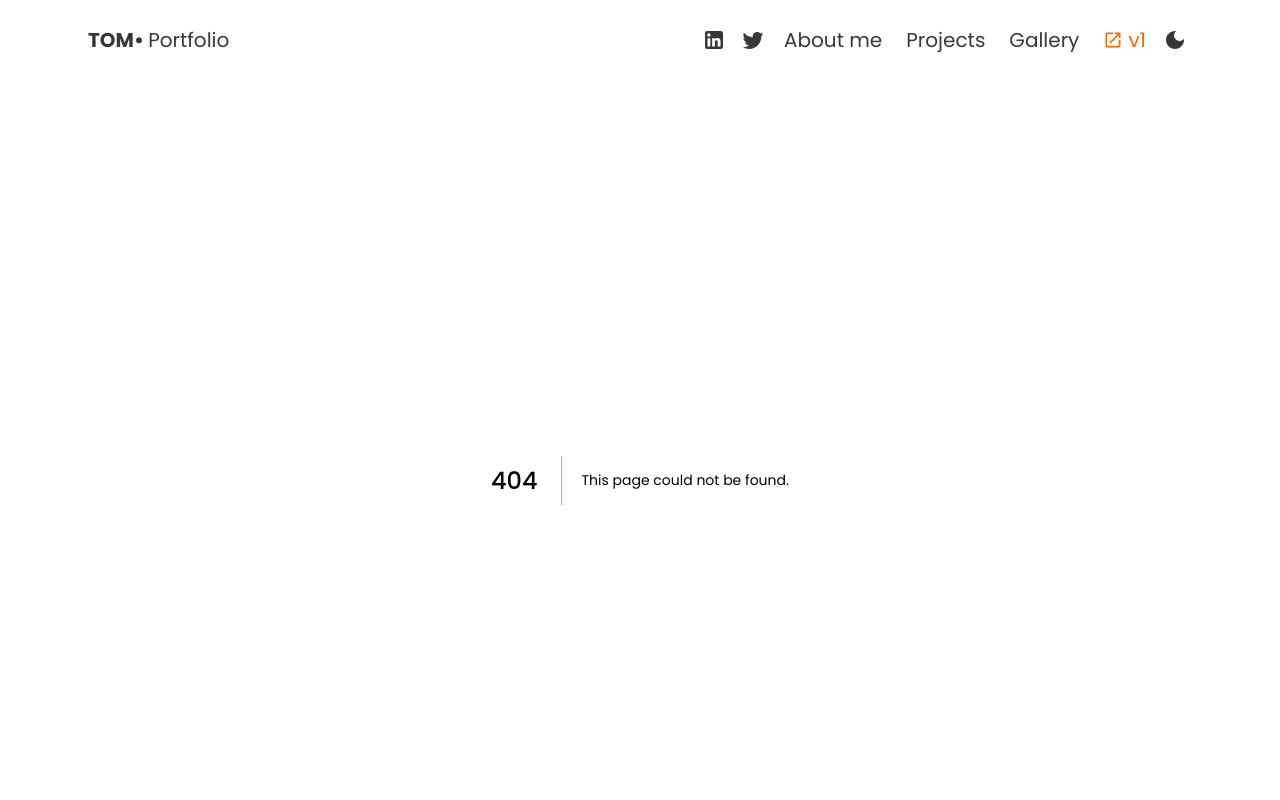
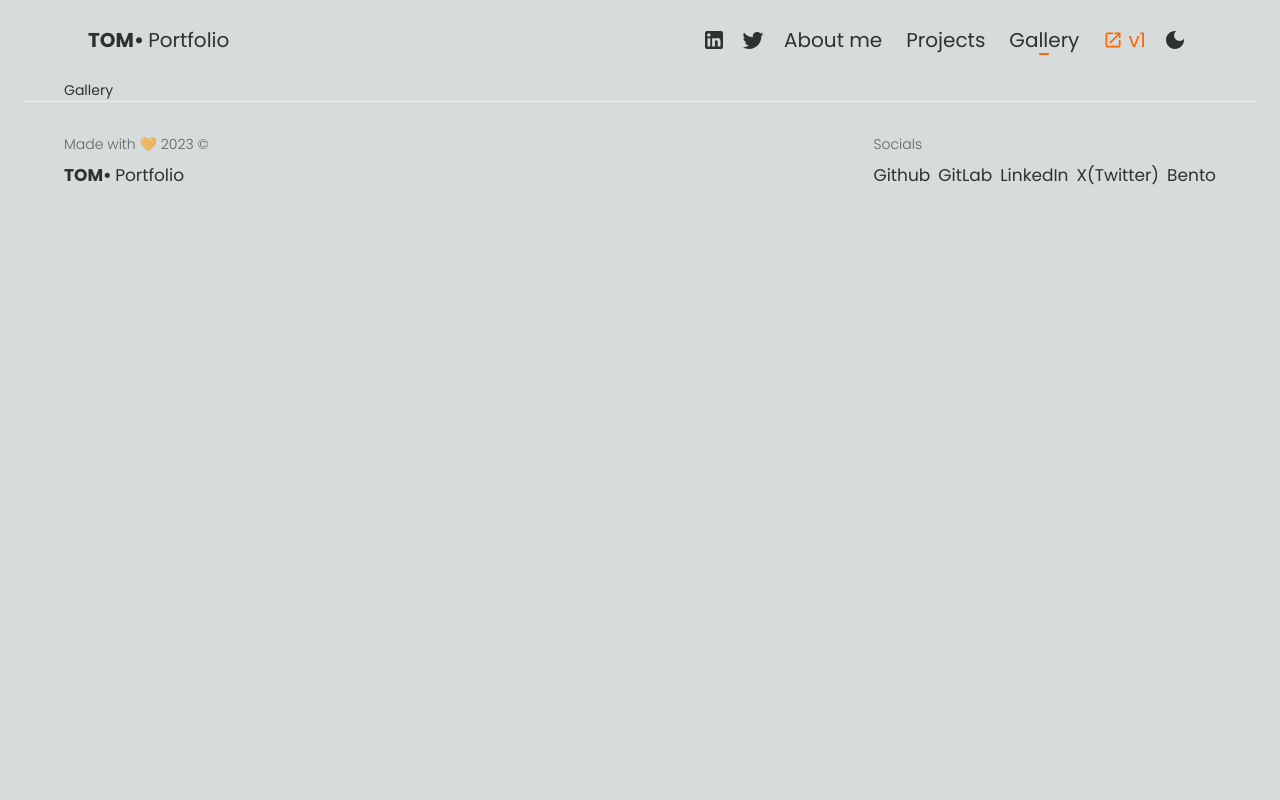
Before and after one commit to Tom-michel/Portfolio-v2-nextJs, a Next.js app: page /gallery in a window 1280 px wide. Before the commit this address had no page. Shown: the top 800 px of the page. Built offline with nearby package versions, Linux system fonts and the light colour scheme.

Commit message:
UPDATE: previous image added

```diff
--- a/components/Layout.tsx
+++ b/components/Layout.tsx
@@ -2,6 +2,7 @@ import React from "react";
 import Footer from "./Footer";
 import Navbar from "./Navbar";
 import { Container } from "@mui/material";
+import Head from "next/head";
 
 export default function Layout({ children }: { children: React.ReactNode }) {
   return (
--- a/components/Navbar.tsx
+++ b/components/Navbar.tsx
@@ -15,7 +15,6 @@ import {
 import {
   AppBar,
   Box,
-  Button,
   Container,
   Divider,
   IconButton,
@@ -26,6 +25,7 @@ import {
   Typography,
 } from "@mui/material";
 import Link from "next/link";
+import { useRouter } from "next/router";
 import React, { useEffect, useState } from "react";
 
 const pages = [
@@ -67,6 +67,8 @@ const socials = [
 ];
 
 export default function Navbar() {
+  const router = useRouter();
+
   const [anchorElNav, setAnchorElNav] = React.useState<null | HTMLElement>(
     null
   );
@@ -165,6 +167,7 @@ export default function Navbar() {
                   alignItems: "center",
                 }}
               >
+                {/* socials */}
                 <Box sx={{ display: "flex", alignItems: "center" }}>
                   {socials.map((social) => (
                     <IconButton
@@ -184,6 +187,7 @@ export default function Navbar() {
                   ))}
                 </Box>
 
+                {/* menu */}
                 <Box
                   sx={{ flexGrow: 0, display: "flex", alignItems: "center" }}
                 >
@@ -333,9 +337,29 @@ export default function Navbar() {
                     flexGrow: 0,
                     display: { xs: "none", md: "flex" },
                     alignItems: "center",
+                    ".page": {
+                      position: "relative",
+                      display: "flex",
+                      flexDirection: "column",
+                      alignItems: "center",
+                    },
+                    ".page span": {
+                      position: "absolute",
+                      top: 28,
+                      backgroundColor: "var(--primaryColor)",
+                      height: 2,
+                      width: 10,
+                      borderRadius: 10,
+                      transition: "0.3s",
+                    },
+                    ".page:hover span": {
+                      transition: "0.3s",
+                      width: 40,
+                    },
                   }}
                 >
                   {pages.map((page) => (
+                    <div className="page">
                       <Link
                         key={page.id}
                         href={page.href}
@@ -343,7 +367,15 @@ export default function Navbar() {
                       >
                         {page.name}
                       </Link>
+                      {/* {router.pathname === page.href && <span></span>} */}
+                      <span
+                        style={{
+                          opacity: router.pathname === page.href ? 1 : 0,
+                        }}
+                      ></span>
+                    </div>
                   ))}
+
                   <Tooltip title="v1 version" arrow>
                     <Link
                       target="_blank"
--- a/pages/_app.tsx
+++ b/pages/_app.tsx
@@ -1,52 +1,66 @@
 import Layout from "@/components/Layout";
 import "@/styles/globals.css";
 import "@/styles/navbar.css";
-import { Metadata } from "next";
 import { ThemeProvider } from "next-themes";
 import type { AppProps } from "next/app";
-import banner from "../assets/banner.png";
+import Head from "next/head";
 
-export const metadata: Metadata = {
-  title: {
-    template: "%s | Michel BTOMPE",
-    default: "Michel BTOMPE - Software Engineer",
-  },
-  description:
-    "Michel BTOMPE ist a Cameroonian Software Engineer with a passion for Code: 'I like to build or improve innovative solutions to everyday problems in society'",
-  openGraph: {
-    type: "website",
-    locale: "en_US",
-    url: "https://michelbtompe.vercel.app",
-    siteName: "Michel BTOMPE - Software Engineer",
-    images: [
-      {
-        url: `${banner}`,
-        width: 1350,
-        height: 744,
-        alt: "Michel BTOMPE",
-      },
-    ],
-  },
-  twitter: {
-    card: "summary_large_image",
-    site: "@Tom-Michel",
-    creator: "@Tom-michel",
-    images: [
-      {
-        url: `${banner}`,
-        width: 1350,
-        height: 744,
-        alt: "Michel BTOMPE",
-      },
-    ],
-  },
-  authors: [{ name: "Michel BTOMPE", url: "https://michelbtompe.vercel.app" }],
-  keywords: "portfolio, profile, software, dev",
-};
+// export const metadata: Metadata = {
+//   title: {
+//     template: "%s | Michel BTOMPE",
+//     default: "Michel BTOMPE - Software Engineer",
+//   },
+//   description:
+//     "Michel BTOMPE ist a Cameroonian Software Engineer with a passion for Code: 'I like to build or improve innovative solutions to everyday problems in society'",
+//   openGraph: {
+//     type: "website",
+//     locale: "en_US",
+//     url: "https://michelbtompe.vercel.app",
+//     siteName: "Michel BTOMPE - Software Engineer",
+//     images: [
+//       {
+//         url: `${banner}`,
+//         width: 1350,
+//         height: 744,
+//         alt: "Michel BTOMPE",
+//       },
+//     ],
+//   },
+//   twitter: {
+//     card: "summary_large_image",
+//     site: "@Tom-Michel",
+//     creator: "@Tom-michel",
+//     images: [
+//       {
+//         url: `${banner}`,
+//         width: 1350,
+//         height: 744,
+//         alt: "Michel BTOMPE",
+//       },
+//     ],
+//   },
+//   authors: [{ name: "Michel BTOMPE", url: "https://michelbtompe.vercel.app" }],
+//   keywords: "portfolio, profile, software, dev",
+// };
 
 export default function App({ Component, pageProps }: AppProps) {
   return (
     <ThemeProvider>
+      <Head>
+        <title>Michel BTOMPE - Software Engineer</title>
+        <meta name="viewport" content="width=device-width, initial-scale=1" />
+        <meta
+          name="description"
+          content="Michel BTOMPE is a Cameroonian Software Engineer with a passion for Code: 'I like to build or improve innovative solutions to everyday problems in society'"
+        />
+        <link rel="icon" href="/favicon.ico" />
+        <meta property="og:title" content="Michel BTOMPE - Software Engineer" />
+        <meta
+          property="og:description"
+          content="Michel BTOMPE is a Cameroonian Software Engineer with a passion for Code: 'I like to build or improve innovative solutions to everyday problems in society'"
+        />
+        <meta property="og:image" content="/banner.png" />
+      </Head>
       <Layout>
         <Component {...pageProps} />
       </Layout>
--- a/pages/about.tsx
+++ b/pages/about.tsx
@@ -4,8 +4,8 @@ export default function About() {
   return (
     <>
       <Head>
-        <title>About</title>
-        <meta name="description" content="About page" />
+        {/* <title>About</title> */}
+        <meta name="description" content="About me" />
       </Head>
       <h1>About</h1>
     </>
--- /dev/null
+++ b/pages/gallery.tsx
@@ -0,0 +1,5 @@
+const gallery = () => {
+  return <div>Gallery</div>;
+};
+
+export default gallery;
```
Also changed, not shown: pages/index.tsx (+5 -3 lines), public/banner.png (renamed from assets/banner.png). Lines whose indentation alone changed are shown as unchanged.
